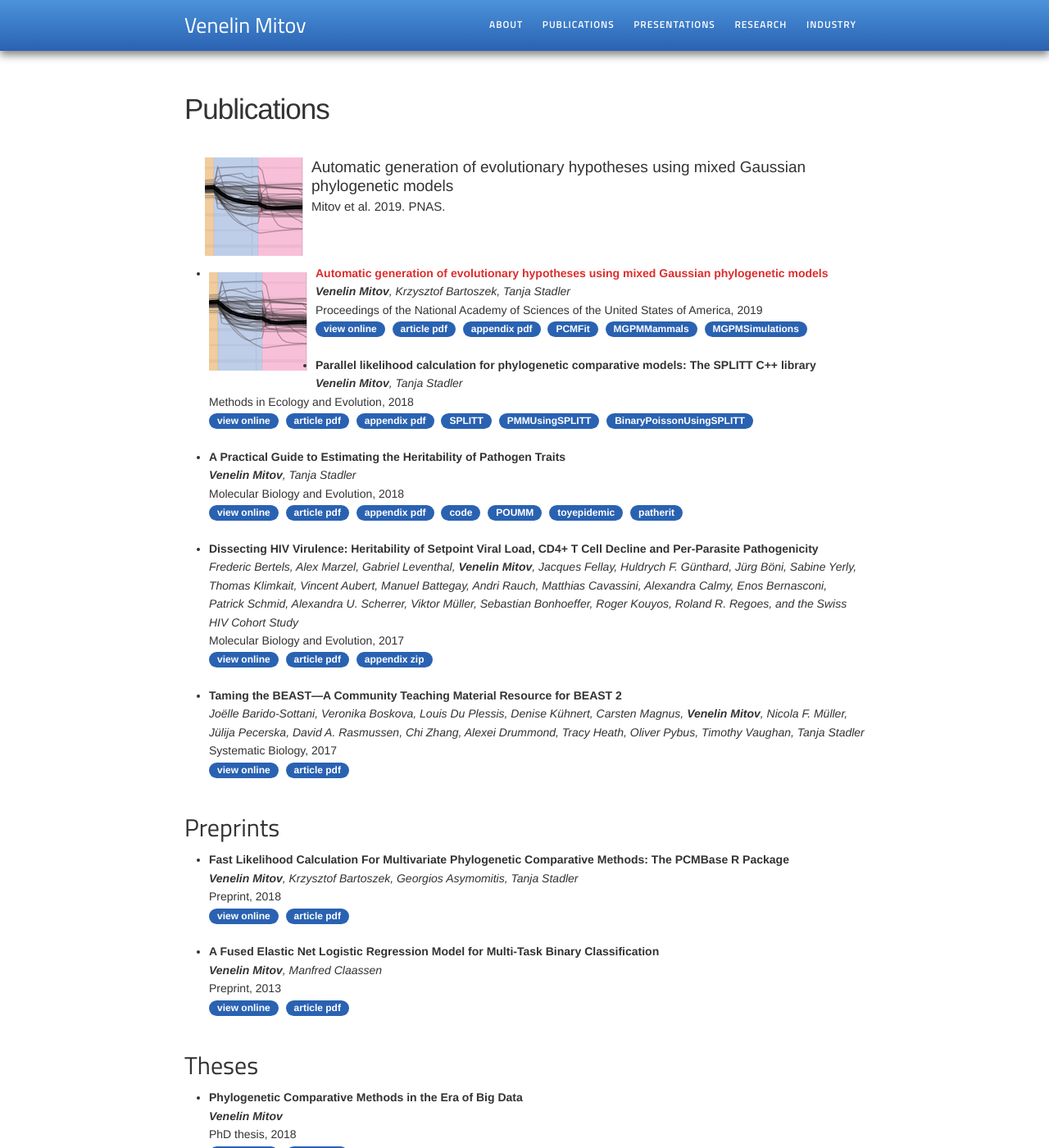
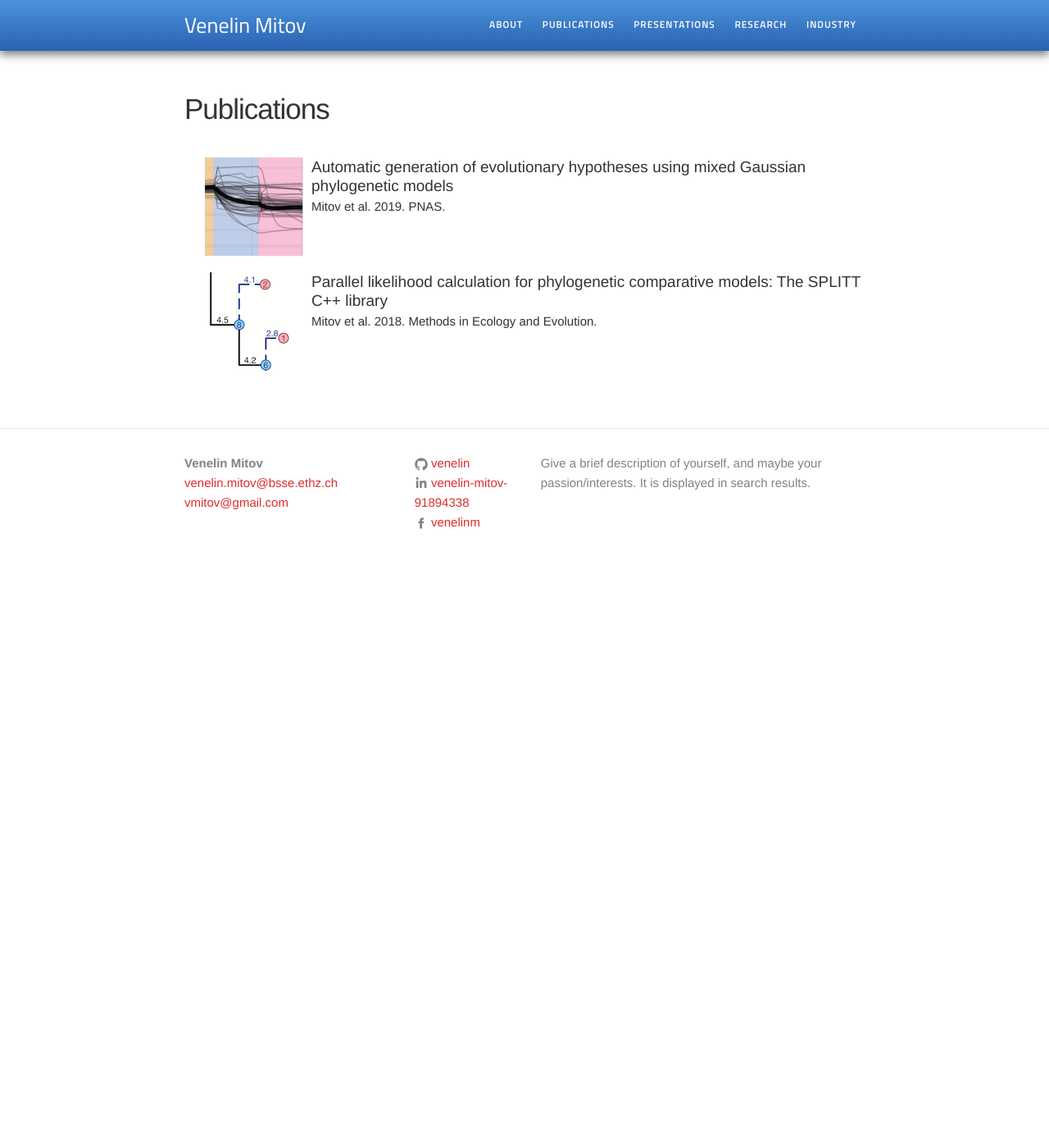
Before and after one commit to venelin/venelin.github.io, a Jekyll site: the page built from publications.md, in a window 1280 px wide and 1400 px high. Shown: the whole window at 82% size. Built offline with Jekyll 4.4.1, drawn with Linux system fonts in a browser that asks for light colours; some of the changed text lies outside the part shown.

Commit message:
updated publications

```diff
--- a/publications.md
+++ b/publications.md
@@ -18,14 +18,28 @@
     				<p class="note">Mitov et al. 2019. PNAS.</p>
   				</div>
 			</div>
-			<!--<div class="bigspacer"></div>-->
+    </div>
+  </div>
 
+  <div class="row">
+		<div class="col-md-12 paperbox">
+			<div class="media">
+  				<a href="/publications/2018-splitt-mee/">
+    				<img class="pull-left pad-right media-object" src="/publications/2018-splitt-mee/image.png">
+  				</a>
+
+ 			 	<div class="media-body">
+ 			 	    <div class="spacer"></div>
+    				<div class="smallhead media-heading"><a href="/publications/2018-splitt-mee/" class="off">Parallel likelihood calculation for phylogenetic comparative models: The SPLITT C++ library</a></div>
+    				<p class="note">Mitov et al. 2018. Methods in Ecology and Evolution.</p>
+  				</div>
+			</div>
     </div>
   </div>
 </div>
 
 
-
+<!--
 <ul>
 	<li>
 		<a href="/publications/2019-mgpm-pnas/">
@@ -119,3 +133,4 @@
 		<a href="/publications/2013-master-thesis/MasterThesis_VenelinMitov.pdf"><div class="color-button">thesis pdf</div></a>
 	</li><br>
 </ul>
+-->
```
Also changed, not shown: publications/2018-splitt-mee/image.png (added).
